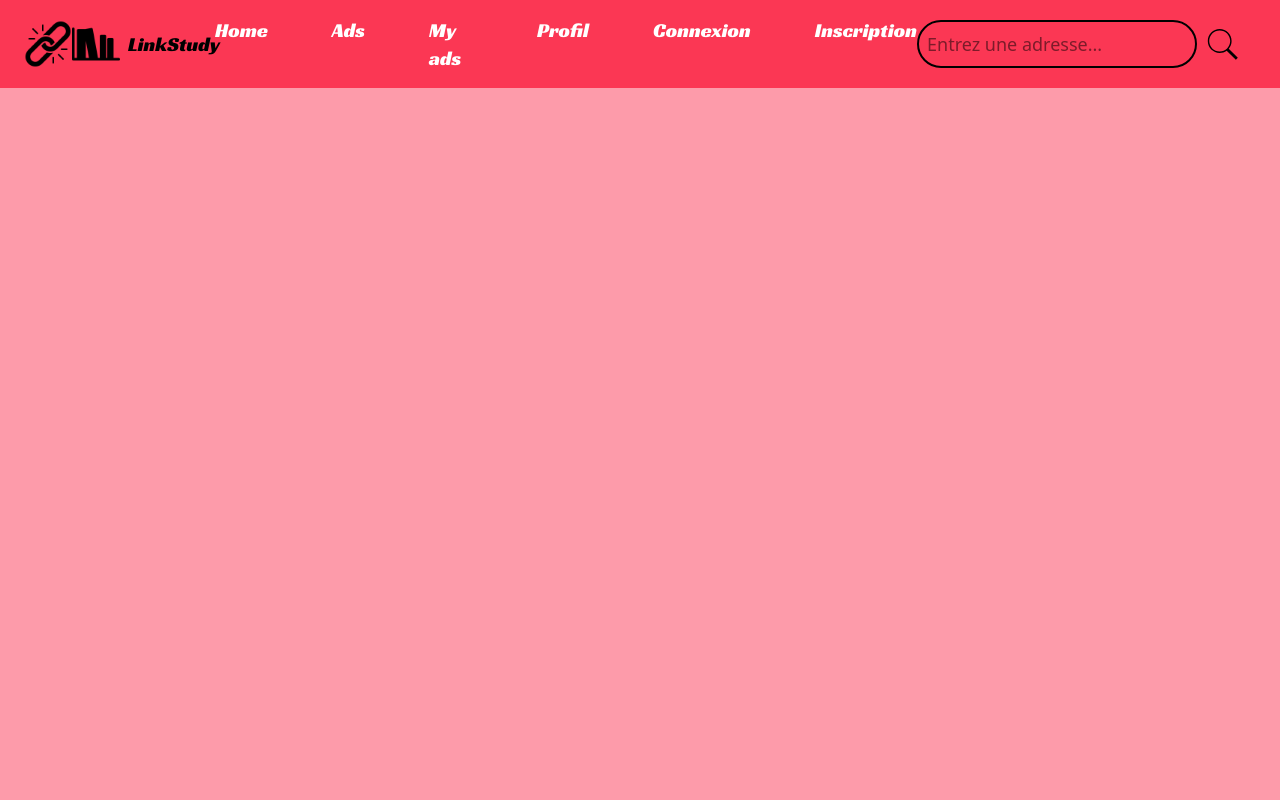
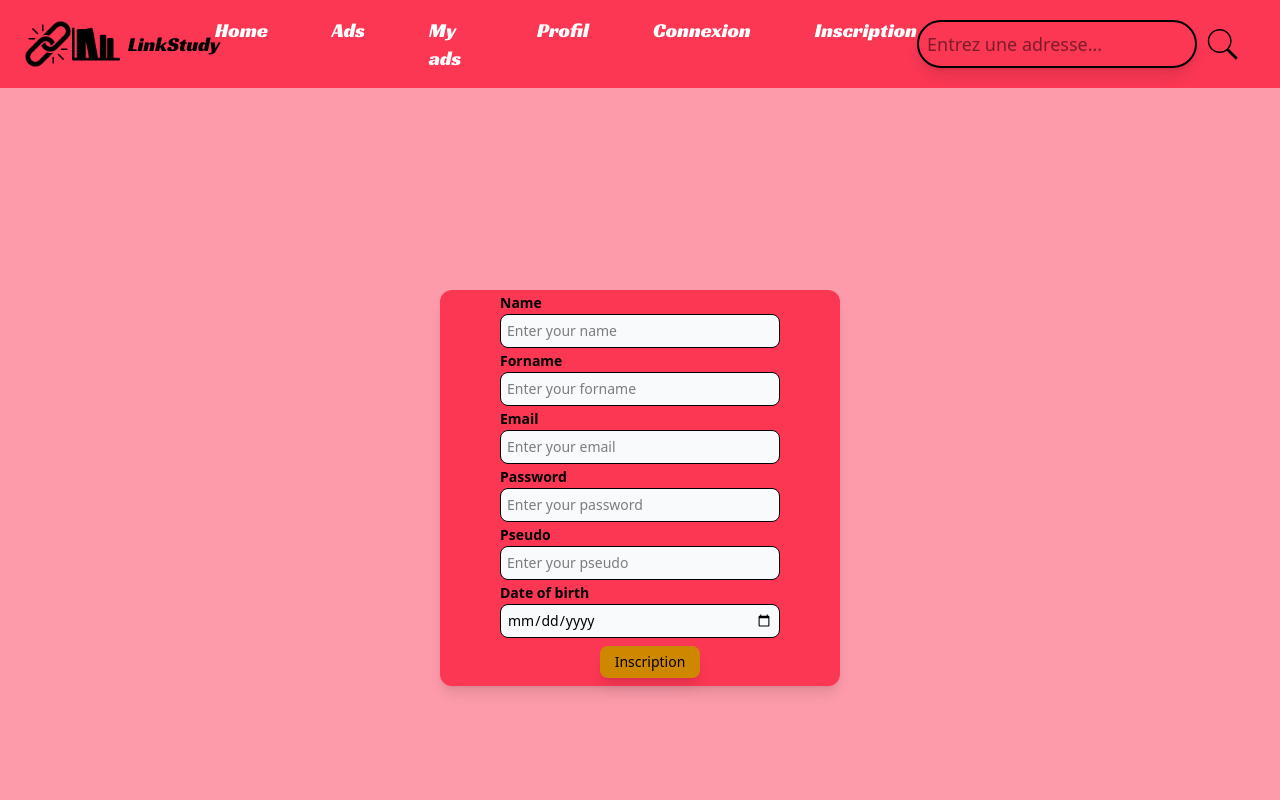
Before and after one commit to mbourema/LinkStudy-FrontEnd, a React (Vite) app: page /inscription in a window 1280 px wide. Shown: the top 800 px of the page. Built offline with nearby package versions, Linux system fonts and the light colour scheme.

Commit message:
Ajout des formulaires de connexion et d'inscription et ajout d'un composant bouton

```diff
--- a/src/components/adsfilters.tsx
+++ b/src/components/adsfilters.tsx
@@ -33,12 +33,12 @@ const FilterButtons: React.FC = () => {
     };
 
     return (
-        <div className="container relative z-5 flex flex-col my-auto mt-10 h-1/2 ml-0 justify-between ml-5 lg:mx-auto lg:w-1/2 lg:flex-row">
+        <div className="container relative z-5 flex flex-col my-auto mt-10 h-1/2 justify-between ml-5 lg:mx-auto lg:w-1/2 lg:flex-row">
             {/* Champ de sélection de la matière */}
             <form>
                 <label htmlFor="field" className="text-sm text-black font-semibold mb-2">Choose a field</label>
                 <select
-                className="bg-gray-50 border text-black text-sm rounded-lg block w-30 p-1.5">
+                className="bg-gray-50 border text-black text-sm rounded-lg block w-30 p-1.5 shadow-lg">
                     <option defaultValue="Choose a filed">Field</option>
                     <option value="Informatics">Informatics</option>
                     <option value="Biology">Biology</option>
@@ -59,7 +59,7 @@ const FilterButtons: React.FC = () => {
                     onChange={(event) => {
                         handleNumberChange(event);
                     }}
-                    className="bg-gray-50 border text-black text-sm rounded-lg block w-35 p-1.5"
+                    className="bg-gray-50 border text-black text-sm rounded-lg block w-35 p-1.5 shadow-lg"
                     placeholder="Choose number"
                 />
             </form>
@@ -75,7 +75,7 @@ const FilterButtons: React.FC = () => {
                     onChange={(event) => {
                         handleKmChange(event);
                     }}
-                    className="bg-gray-50 border text-black text-sm rounded-lg block w-20 p-1.5"
+                    className="bg-gray-50 border text-black text-sm rounded-lg block w-20 p-1.5 shadow-lg"
                     placeholder="Km"
                 />
             </form>
@@ -88,7 +88,7 @@ const FilterButtons: React.FC = () => {
                     type="date"
                     value={date}
                     onChange={handleDateChange}
-                    className= "bg-gray-50 border text-black text-sm rounded-lg block w-30 p-1.5"
+                    className= "bg-gray-50 border text-black text-sm rounded-lg block w-30 p-1.5 shadow-lg"
                 />
             </form>
         </div>
--- /dev/null
+++ b/src/components/button.tsx
@@ -0,0 +1,14 @@
+interface ButtonProps {
+    text: string;
+    color?: string;
+};
+
+const Button: React.FC<ButtonProps> = ({ text, color = "bg-secondary" }) => {
+    return (
+        <button className={`${color} text-black text-sm rounded-lg p-1.5 w-25 ml-5 shadow-lg`}>
+            {text}
+        </button>
+    );
+}
+
+export default Button;
--- a/src/components/navbar.tsx
+++ b/src/components/navbar.tsx
@@ -27,7 +27,7 @@ const Navbar: React.FC = () => {
         {/* Barre de recherche */}
         <div className="flex items-center">
             <div className="w-full flex flex-row gap-x-2 mr-4">
-            <input type="text" className="flex flex-col p-2 justify-start text-lg text-black border-2 rounded-3xl focus:outline-none focus:ring-black hover:scale-110 transition-transform duration-200" placeholder="Entrez une adresse..."/>
+            <input type="text" className="flex flex-col p-2 justify-start text-lg text-black border-2 rounded-3xl focus:outline-none focus:ring-black hover:scale-110 transition-transform duration-200 shadow-lg" placeholder="Entrez une adresse..."/>
             <button type="button">
             <svg className="hover:scale-120 transition-transform duration-200" xmlns="http://www.w3.org/2000/svg" x="0px" y="0px" width="35" height="35" viewBox="0 0 50 50">
             <path d="M 21 3 C 11.621094 3 4 10.621094 4 20 C 4 29.378906 11.621094 37 21 37 C 24.710938 37 28.140625 35.804688 30.9375 33.78125 L 44.09375 46.90625 L 46.90625 44.09375 L 33.90625 31.0625 C 36.460938 28.085938 38 24.222656 38 20 C 38 10.621094 30.378906 3 21 3 Z M 21 5 C 29.296875 5 36 11.703125 36 20 C 36 28.296875 29.296875 35 21 35 C 12.703125 35 6 28.296875 6 20 C 6 11.703125 12.703125 5 21 5 Z"></path>
--- a/src/components/test.tsx
+++ /dev/null
@@ -1,8 +0,0 @@
-export const Test = () => {
-    return (
-        <div>
-            <h1>Test Component</h1>
-            <button onClick={() => console.log("Bouton cliqué")}>Clique-moi</button>
-        </div>
-    );
-};
--- a/src/pages/ads.tsx
+++ b/src/pages/ads.tsx
@@ -1,5 +1,6 @@
 import { useEffect } from "react";
 import FilterButtons from "../components/adsfilters";
+import Button from "../components/button";
 
 export default function Ads() {
     useEffect(() => {
@@ -9,8 +10,9 @@ export default function Ads() {
     }, []);
 
     return (
-        <div>
+        <div className="flex flex-col gap-y-10 lg:items-center">
             <FilterButtons />
+            <Button text="Filter" color="bg-secondary"/>
         </div>
     );
 }
--- a/src/pages/connexion.tsx
+++ b/src/pages/connexion.tsx
@@ -1,4 +1,5 @@
 import { useEffect } from "react";
+import Button from "../components/button";
 
 export default function Connexion() {
     useEffect(() => {
@@ -6,8 +7,28 @@ export default function Connexion() {
     }, []);
 
     return (
-        <div>
-
+        <div className="bg-secondary flex flex-col justify-between items-center mt-[50vh] transform -translate-y-1/2 w-100 mx-auto rounded-xl shadow-lg">
+          <form>
+            <label htmlFor="email" className="text-sm text-black font-semibold mb-2">Email</label>
+            <input
+                    id="email"
+                    type="string"
+                    className="bg-gray-50 border text-black text-sm rounded-lg block w-70 p-1.5"
+                    placeholder="Enter your email"
+                />
+          </form>
+          <form>
+            <label htmlFor="mdp" className="text-sm text-black font-semibold mb-2">Password</label>
+            <input
+                    id="mdp"
+                    type="password"
+                    className="bg-gray-50 border text-black text-sm rounded-lg block w-70 p-1.5"
+                    placeholder="Enter your password"
+                />
+          </form>
+          <div className="mt-2 mb-2">
+          <Button text="Connexion" color="bg-yellow-600" />
+          </div>
         </div>
     );
 }
--- a/src/pages/inscription.tsx
+++ b/src/pages/inscription.tsx
@@ -1,4 +1,5 @@
 import { useEffect } from "react";
+import Button from "../components/button";
 
 export default function Inscription() {
     useEffect(() => {
@@ -6,8 +7,64 @@ export default function Inscription() {
     }, []);
 
     return (
-        <div>
-
-        </div>
+      <div className="bg-secondary flex flex-col justify-between items-center mt-[50vh] transform -translate-y-1/2 w-100 mx-auto rounded-xl shadow-lg">
+      <form>
+        <label htmlFor="name" className="text-sm text-black font-semibold mb-2">Name</label>
+        <input
+                id="name"
+                type="string"
+                className="bg-gray-50 border text-black text-sm rounded-lg block w-70 p-1.5"
+                placeholder="Enter your name"
+            />
+      </form>
+      <form>
+        <label htmlFor="forname" className="text-sm text-black font-semibold mb-2">Forname</label>
+        <input
+                id="forname"
+                type="string"
+                className="bg-gray-50 border text-black text-sm rounded-lg block w-70 p-1.5"
+                placeholder="Enter your forname"
+            />
+      </form>
+      <form>
+            <label htmlFor="email" className="text-sm text-black font-semibold mb-2">Email</label>
+            <input
+                    id="email"
+                    type="string"
+                    className="bg-gray-50 border text-black text-sm rounded-lg block w-70 p-1.5"
+                    placeholder="Enter your email"
+                />
+          </form>
+      <form>
+        <label htmlFor="mdp" className="text-sm text-black font-semibold mb-2">Password</label>
+        <input
+                id="mdp"
+                type="password"
+                className="bg-gray-50 border text-black text-sm rounded-lg block w-70 p-1.5"
+                placeholder="Enter your password"
+            />
+      </form>
+      <form>
+        <label htmlFor="pseudo" className="text-sm text-black font-semibold mb-2">Pseudo</label>
+        <input
+                id="pseudo"
+                type="string"
+                className="bg-gray-50 border text-black text-sm rounded-lg block w-70 p-1.5"
+                placeholder="Enter your pseudo"
+            />
+      </form>
+      <form>
+          <label htmlFor="date" className="text-sm text-black font-semibold mb-2">Date of birth</label>
+          <input
+              id="date"
+              type="date"
+              className="bg-gray-50 border text-black text-sm rounded-lg block w-70 p-1.5"
+              placeholder="Enter your date of birth"
+          />
+      </form>
+      <div className="mt-2 mb-2">
+      <Button text="Inscription" color="bg-yellow-600" />
+      </div>
+    </div>
     );
 }
--- a/src/pages/myads.tsx
+++ b/src/pages/myads.tsx
@@ -1,5 +1,4 @@
 import { useEffect } from "react";
-import { Test } from "../components/test";
 
 export default function MyAds() {
   useEffect(() => {
@@ -8,7 +7,7 @@ export default function MyAds() {
 
   return (
       <div>
-           <Test />
+
       </div>
   );
 }
```
Lines whose indentation alone changed are shown as unchanged.
